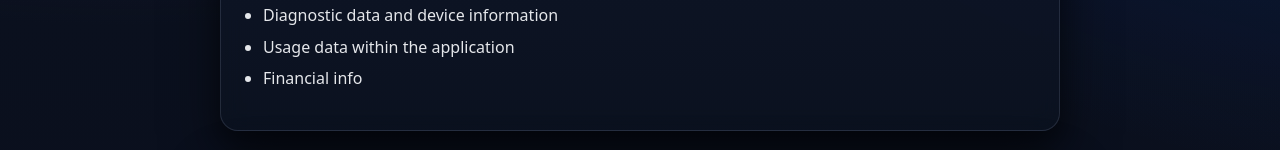
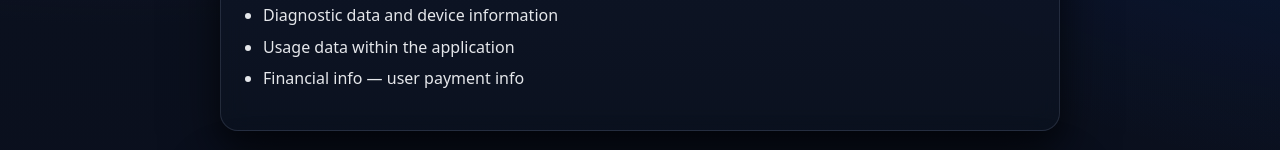
Before and after one commit to LcUser22/bb, a plain HTML site: page policy.html in a window 1280 px wide. Shown: the part 515-665 px from the top of the page. Drawn offline with Linux system fonts and the light colour scheme.

Commit message:
Update policy.html

```diff
--- a/policy.html
+++ b/policy.html
@@ -92,7 +92,7 @@
         <li>Phone number (if required)</li>
         <li>Diagnostic data and device information</li>
         <li>Usage data within the application</li>
-        <li>Financial info</li>
+        <li>Financial info — user payment info</li>
       </ul>
     </section>
 
```
